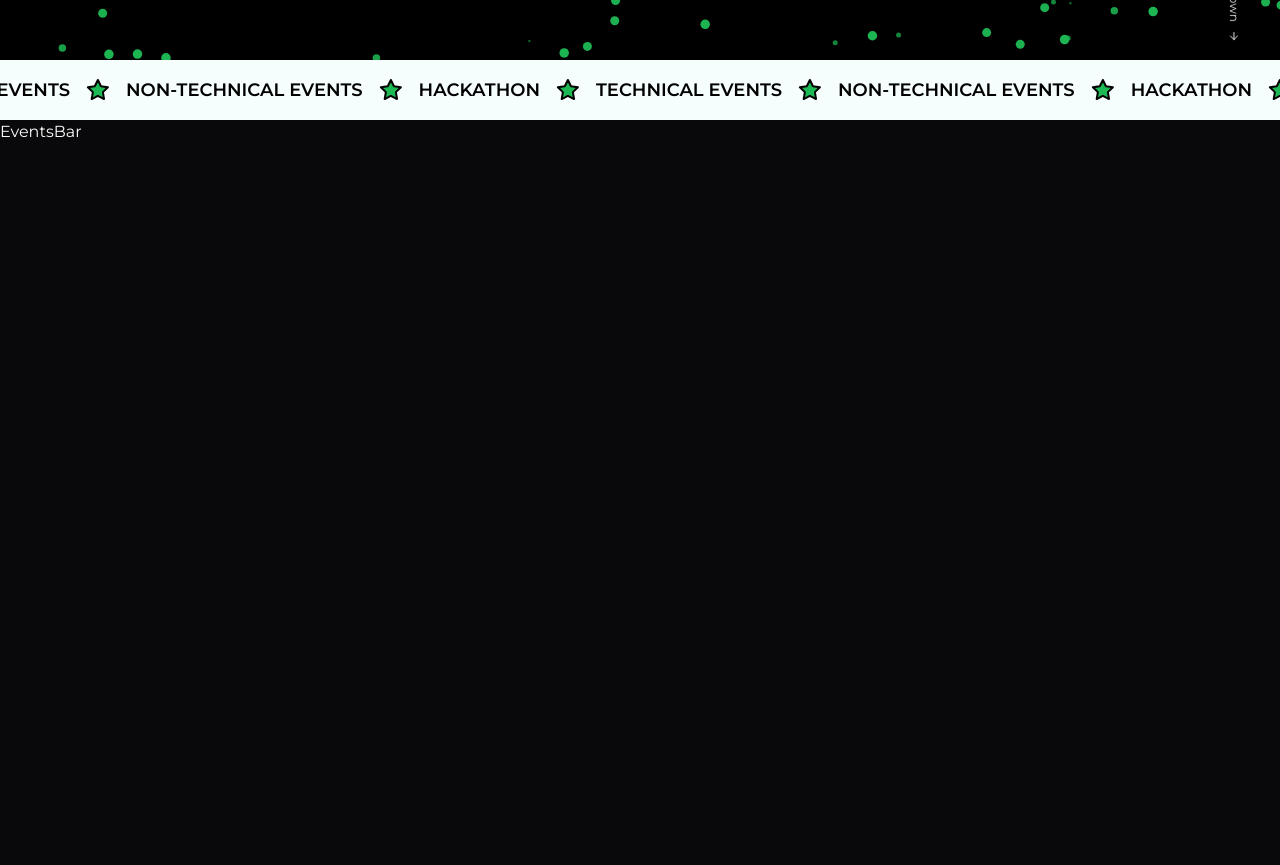
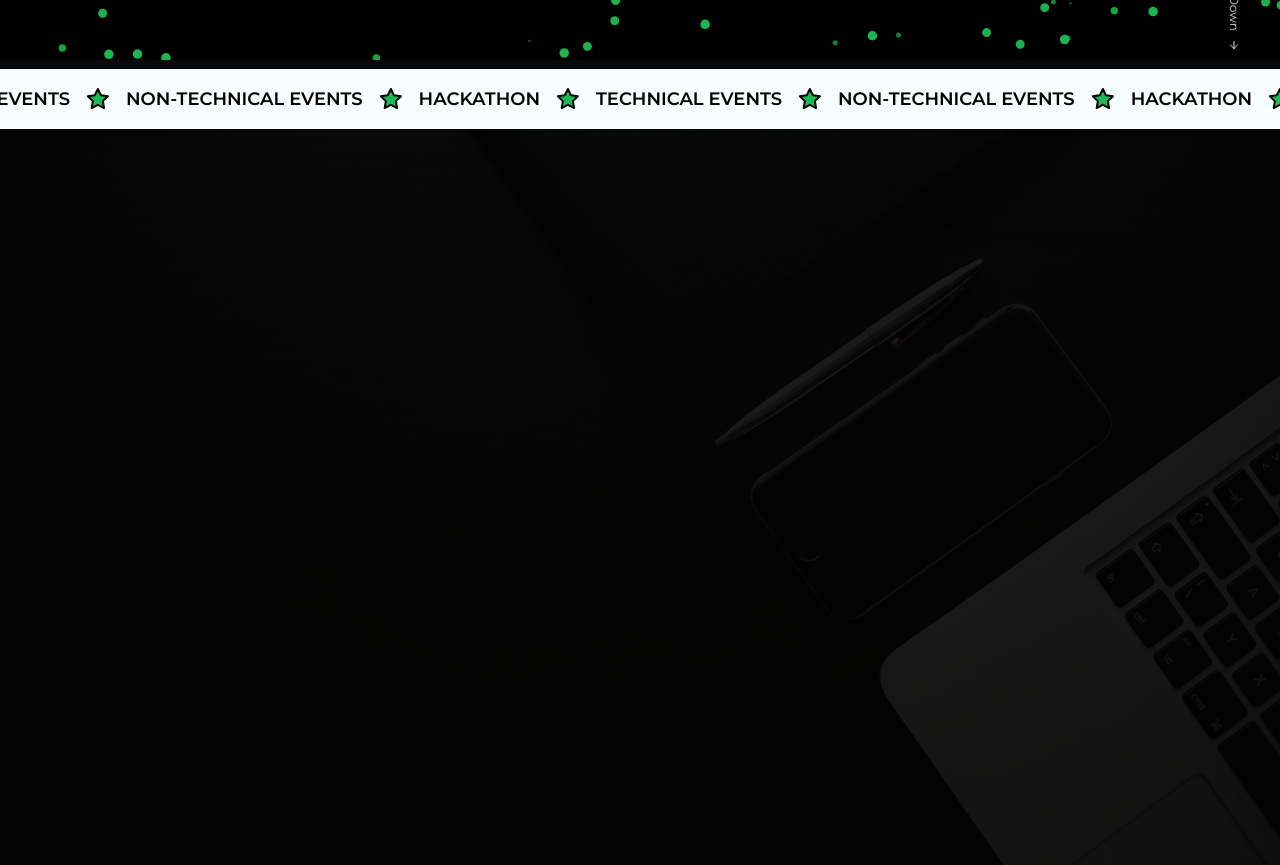
Before and after one commit to kalpithasv/srm-ai-zypher, a Next.js app: page / in a window 1280 px wide. Shown: the part 740-1605 px from the top of the page. Built offline with nearby package versions, Linux system fonts and the light colour scheme.

Commit message:
Sizing fix done

```diff
--- a/app/globals.css
+++ b/app/globals.css
@@ -77,6 +77,6 @@
   }
 
   .h-fix {
-    @apply min-h-[calc(100vh-4.59rem)];
+    @apply min-h-[calc(100vh-3.55rem)] md:min-h-[calc(100vh-4rem)];
   }
 }
--- a/components/Header.tsx
+++ b/components/Header.tsx
@@ -61,7 +61,7 @@ const Header = () => {
   return (
     <div
       ref={navRef}
-      className="border-b opacity-0 border-white/20 sticky top-0 z-50 bg-black/90"
+      className="border-b opacity-0 border-white/20 sticky top-0 z-50 bg-black/95"
     >
       <div className="flex justify-between p-4 lg:px-16 xl:max-w-7xl xl:mx-auto items-center">
         <Link href={"/"}>
--- a/components/home/EventsBar.tsx
+++ b/components/home/EventsBar.tsx
@@ -1,5 +1,18 @@
+import BG from "@/images/eventsbar-bg.jpg";
+import Image from "next/image";
+
 const EventsBar = () => {
-  return <div className="h-fix w-screen">EventsBar</div>;
+  return (
+    <div className="h-fix w-screen relative bg-black">
+      <Image
+        src={BG}
+        alt="bg-image"
+        width={1920}
+        height={1080}
+        className="w-full h-full absolute top-0 -z-0 opacity-10 object-cover object-center"
+      />
+    </div>
+  );
 };
 
 export default EventsBar;
```
Also changed, not shown: assets/images/eventsbar-bg.jpg (added).
